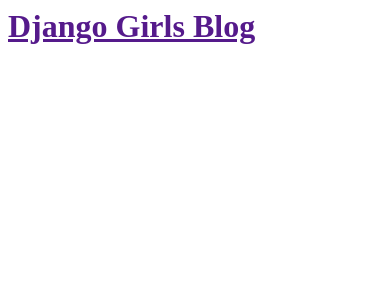
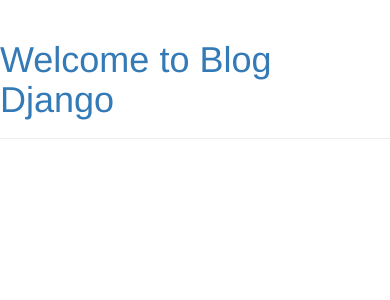
Before and after one commit to GuiTadeu/blog-django, a Django app: page / in a window 390 px wide. Shown: the top 300 px of the page. Run offline with Django 3.2, Linux system fonts and the light colour scheme; data that the repository does not hold is empty; some libraries are stand-ins or nearby versions.

Commit message:
add template extending

```diff
--- /dev/null
+++ b/blog/templates/blog/base.html
@@ -0,0 +1,31 @@
+{% load staticfiles %}
+<html>
+    <head>
+
+        <link rel="stylesheet" href="//maxcdn.bootstrapcdn.com/bootstrap/3.2.0/css/bootstrap.min.css">
+
+        <link rel="stylesheet" href="//maxcdn.bootstrapcdn.com/bootstrap/3.2.0/css/bootstrap-theme.min.css">
+
+        <link rel="stylesheet" href="{% static 'css/blog.css' %}">
+
+        <title>Django Girls blog</title>
+
+    </head>
+
+    <body>
+
+        <div class="page-header">
+            <h1><a href="">Welcome to Blog Django</a></h1>
+        </div>
+
+        <div class="content container">
+            <div class="row">
+                <div class="col-md-8">
+                    {% block content %}
+                    {% endblock %}
+                </div>
+            </div>
+        </div>
+
+    </body>
+</html>
--- a/blog/templates/blog/post_list.html
+++ b/blog/templates/blog/post_list.html
@@ -1,19 +1,14 @@
-<html>
-    <head>
-        <title>Django Girls blog</title>
-    </head>
-    <body>
-        <div>
-            <h1><a href="">Django Girls Blog</a></h1>
-        </div>
 
+{% extends 'blog/base.html' %}
+
+{% block content %}
     {% for post in posts %}
-        <div>
-            <p>published: {{ post.published_date }} </p>
-            <h1><a href="">{{post.title}}</a></h2>
-            <p>{{post.text|linebreaksbr}}</p>
+        <div class="post">
+            <div class="date">
+        {{ post.published_date }}
+            </div>
+    <h1><a href="">{{ post.title }}</a></h1>
+    <p>{{ post.text|linebreaksbr }}</p>
         </div>
     {% endfor %}
-
-    </body>
-</html>
+{% endblock content %}
```
